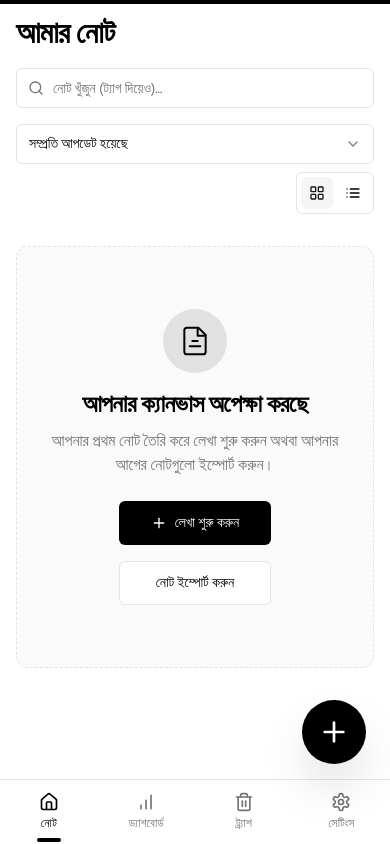
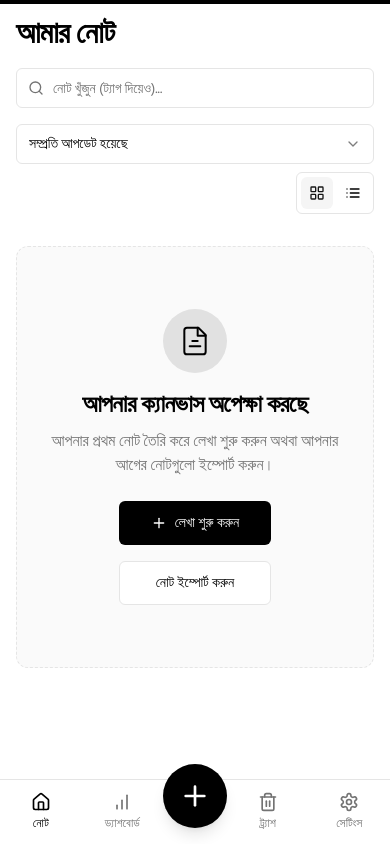
Before and after one commit to FrostFoe/asmrWrite, a Next.js app: page /notes in a window 390 px wide. Built offline with nearby package versions, Linux system fonts and the light colour scheme; a web font is replaced by a local one.

Commit message:
ager moto flooting fab ta bottom navbar er majher dike rakha jay na?

```diff
--- a/src/app/(main)/layout.tsx
+++ b/src/app/(main)/layout.tsx
@@ -1,6 +1,6 @@
 "use client";
 
-import React, { useCallback } from "react";
+import React, { useCallback, useRef } from "react";
 import { useRouter } from "next/navigation";
 import Sidebar from "@/components/layout/sidebar";
 import ScrollProgress from "@/components/ui/scroll-progress";
@@ -12,6 +12,7 @@ import { usePathname } from "next/navigation";
 import { ExpandableFab } from "@/components/ui/expandable-fab";
 import { toast } from "sonner";
 import BottomNav from "@/components/layout/bottom-nav";
+import { importNotes } from "@/lib/storage";
 
 export default function AppLayout({ children }: { children: React.ReactNode }) {
   const font = useSettingsStore((state) => state.font);
@@ -38,6 +39,31 @@ export default function AppLayout({ children }: { children: React.ReactNode }) {
     importInputRef.current?.click();
   }, []);
 
+  const handleFileImport = useCallback(
+    async (event: React.ChangeEvent<HTMLInputElement>) => {
+      const file = event.target.files?.[0];
+      if (file) {
+        try {
+          const imported = await importNotes(file);
+          addImportedNotes(imported);
+          toast.success(
+            `${imported.length} টি নোট সফলভাবে ইমপোর্ট করা হয়েছে!`,
+          );
+        } catch (error) {
+          toast.error(
+            "নোট ইম্পোর্ট করতে ব্যর্থ হয়েছে। ফাইল ফরম্যাট সঠিক কিনা তা পরীক্ষা করুন।",
+          );
+          console.error(error);
+        } finally {
+          if (importInputRef.current) {
+            importInputRef.current.value = "";
+          }
+        }
+      }
+    },
+    [addImportedNotes],
+  );
+
   const fabActions = [
     { label: "নতুন নোট", action: handleNewNote, icon: "FilePlus" },
     { label: "নোট ইম্পোর্ট করুন", action: handleImportClick, icon: "Upload" },
@@ -57,11 +83,18 @@ export default function AppLayout({ children }: { children: React.ReactNode }) {
       <AnimatePresence>
         {!isEditorPage && (
           <>
-            <BottomNav />
+            <BottomNav actions={fabActions} />
             <ExpandableFab actions={fabActions} />
           </>
         )}
       </AnimatePresence>
+      <input
+        type="file"
+        ref={importInputRef}
+        onChange={handleFileImport}
+        className="hidden"
+        accept=".json"
+      />
     </div>
   );
 }
--- a/src/components/layout/bottom-nav.tsx
+++ b/src/components/layout/bottom-nav.tsx
@@ -2,44 +2,88 @@
 
 import Link from "next/link";
 import { usePathname } from "next/navigation";
-import { Home, Settings, Trash2, BarChart } from "lucide-react";
-import { motion } from "framer-motion";
+import { Home, Settings, Trash2, BarChart, Plus, Upload, FilePlus } from "lucide-react";
+import { motion, AnimatePresence } from "framer-motion";
 import { cn } from "@/lib/utils";
 import { useSettingsStore } from "@/stores/use-settings";
+import { useState } from "react";
+import { Button } from "@/components/ui/button";
 
 const navItems = [
   { href: "/notes", label: "নোট", icon: Home },
   { href: "/dashboard", label: "ড্যাশবোর্ড", icon: BarChart },
+];
+
+const navItemsRight = [
   { href: "/trash", label: "ট্র্যাশ", icon: Trash2 },
   { href: "/settings", label: "সেটিংস", icon: Settings },
 ];
 
-export default function BottomNav() {
+const icons: { [key: string]: React.ElementType } = {
+  FilePlus,
+  Upload,
+};
+
+interface FabAction {
+  label: string;
+  icon: string;
+  action: () => void;
+}
+
+export default function BottomNav({ actions }: { actions: FabAction[] }) {
   const pathname = usePathname();
   const font = useSettingsStore((state) => state.font);
   const fontClass = font.split(" ")[0];
+  const [isOpen, setIsOpen] = useState(false);
 
-  return (
-    <motion.div
-      initial={{ y: 100 }}
-      animate={{ y: 0 }}
-      exit={{ y: 100 }}
-      transition={{ type: "spring", stiffness: 300, damping: 30 }}
-      className="fixed bottom-0 left-0 right-0 z-40 border-t bg-background/80 backdrop-blur-sm lg:hidden"
-    >
-      <nav className="flex h-16 items-center justify-around pb-[env(safe-area-inset-bottom)]">
-        {navItems.map((item) => {
+  const staggerVariants = {
+    open: {
+      transition: {
+        staggerChildren: 0.1,
+        staggerDirection: -1,
+      },
+    },
+    closed: {
+      transition: {
+        staggerChildren: 0.05,
+        staggerDirection: 1,
+      },
+    },
+  };
+
+  const itemVariants = {
+    open: {
+      y: 0,
+      opacity: 1,
+      transition: {
+        y: { stiffness: 1000, velocity: -100 },
+      },
+    },
+    closed: {
+      y: 50,
+      opacity: 0,
+      transition: {
+        y: { stiffness: 1000 },
+      },
+    },
+  };
+
+  const mainButtonVariants = {
+    open: { rotate: 45 },
+    closed: { rotate: 0 },
+  };
+
+  const NavLink = ({ item }: { item: { href: string, label: string, icon: React.ElementType } }) => {
     const isActive =
       item.href === "/notes"
         ? pathname === item.href
         : pathname.startsWith(item.href);
-
     return (
       <Link
         href={item.href}
         key={item.label}
         className={cn(
-                "relative flex flex-col items-center gap-1 rounded-lg p-2 text-xs transition-colors w-1/4",
+          "relative flex flex-col items-center justify-center gap-1 p-2 text-xs transition-colors w-16 h-16",
           isActive
             ? `text-primary ${fontClass}`
             : "text-muted-foreground hover:text-foreground",
@@ -47,17 +91,90 @@ export default function BottomNav() {
       >
         <item.icon className="h-5 w-5" />
         <span className="font-medium">{item.label}</span>
-              {isActive && (
-                <motion.div
-                  layoutId="active-nav-item"
-                  className="absolute -bottom-0.5 h-1 w-6 rounded-full bg-primary"
-                  transition={{ type: "spring", stiffness: 500, damping: 40 }}
-                />
-              )}
       </Link>
     );
-        })}
-      </nav>
+  }
+
+  return (
+    <>
+      <AnimatePresence>
+        {isOpen && (
+          <motion.div
+            variants={staggerVariants}
+            initial="closed"
+            animate="open"
+            exit="closed"
+            className="fixed bottom-24 left-0 right-0 z-50 flex flex-col items-center space-y-4 lg:hidden"
+          >
+            {actions.map((action) => {
+              const IconComponent = icons[action.icon];
+              return (
+                <motion.div
+                  key={action.label}
+                  variants={itemVariants}
+                  className="flex flex-col-reverse items-center space-y-2"
+                  whileHover={{ scale: 1.05 }}
+                  onClick={() => {
+                    action.action();
+                    setIsOpen(false);
+                  }}
+                >
+                   <Button
+                    className="h-12 w-12 rounded-full shadow-md"
+                    variant="secondary"
+                    size="icon"
+                  >
+                    {IconComponent && <IconComponent className="h-6 w-6" />}
+                  </Button>
+                  <span className="bg-card text-card-foreground text-sm font-medium py-1 px-3 rounded-md shadow-sm border">
+                    {action.label}
+                  </span>
                 </motion.div>
               );
+            })}
+          </motion.div>
+        )}
+      </AnimatePresence>
+      <div
+        className="fixed bottom-0 left-0 right-0 z-40 border-t bg-background/80 backdrop-blur-sm lg:hidden"
+      >
+        <div className="flex h-16 items-center justify-center pb-[env(safe-area-inset-bottom)] relative">
+          <nav className="flex items-center justify-around w-full">
+            <div className="flex justify-around" style={{ flex: 1 }}>
+              {navItems.map((item) => <NavLink key={item.href} item={item} />)}
+            </div>
+
+            <div className="relative -top-4">
+              <motion.div whileTap={{ scale: 0.95 }}>
+                <Button
+                  className={cn(
+                    "h-16 w-16 rounded-full shadow-lg transition-colors duration-300",
+                    isOpen
+                      ? "bg-destructive hover:bg-destructive/90"
+                      : "bg-primary hover:bg-primary/90",
+                  )}
+                  size="icon"
+                  onClick={() => setIsOpen(!isOpen)}
+                  aria-expanded={isOpen}
+                  aria-label={isOpen ? "Close actions" : "Open actions"}
+                >
+                  <motion.div
+                    variants={mainButtonVariants}
+                    animate={isOpen ? "open" : "closed"}
+                    transition={{ duration: 0.3 }}
+                  >
+                    <Plus className="h-8 w-8" />
+                  </motion.div>
+                </Button>
+              </motion.div>
+            </div>
+
+            <div className="flex justify-around" style={{ flex: 1 }}>
+              {navItemsRight.map((item) => <NavLink key={item.href} item={item} />)}
+            </div>
+          </nav>
+        </div>
+      </div>
+    </>
+  );
 }
--- a/src/components/ui/expandable-fab.tsx
+++ b/src/components/ui/expandable-fab.tsx
@@ -62,7 +62,7 @@ export function ExpandableFab({ actions }: ExpandableFabProps) {
   };
 
   return (
-    <div className="fixed bottom-20 right-6 lg:bottom-8 lg:right-8 z-50 flex flex-col items-end">
+    <div className="fixed bottom-8 right-8 z-50 hidden flex-col items-end lg:flex">
       <AnimatePresence>
         {isOpen && (
           <motion.div
```
Lines whose indentation alone changed are shown as unchanged.
